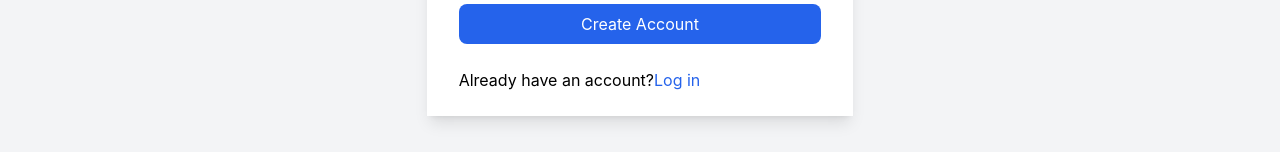
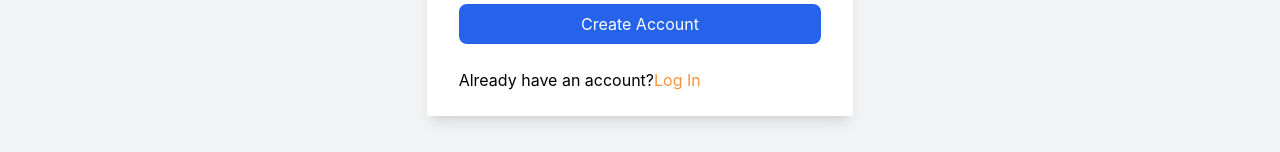
Before and after one commit to sajib359/Wedding-Photographer, a React (Create React App) app: page /register in a window 1280 px wide. Shown: the part 648-800 px from the top of the page. Built offline with nearby package versions, Linux system fonts and the light colour scheme.

Commit message:
write some reponsibe code

```diff
--- a/src/Components/Login/Register/Register.js
+++ b/src/Components/Login/Register/Register.js
@@ -1,6 +1,11 @@
 import React from "react";
+import { useNavigate } from "react-router-dom";
 
 const Register = () => {
+    const navigate = useNavigate();
+    const navigateLogin = event=>{
+        navigate('/login')
+    }
   return (
     <div>
       <div class="flex items-center justify-center min-h-screen bg-gray-100">
@@ -56,9 +61,8 @@ const Register = () => {
               </div>
               <div class="mt-6 text-grey-dark">
                 Already have an account?
-                <a class="text-blue-600 hover:underline" href="#">
-                  Log in
-                </a>
+                <span className="text-orange-400 cursor-pointer" onClick={navigateLogin}>Log In</span>
+
               </div>
             </div>
           </form>
```
